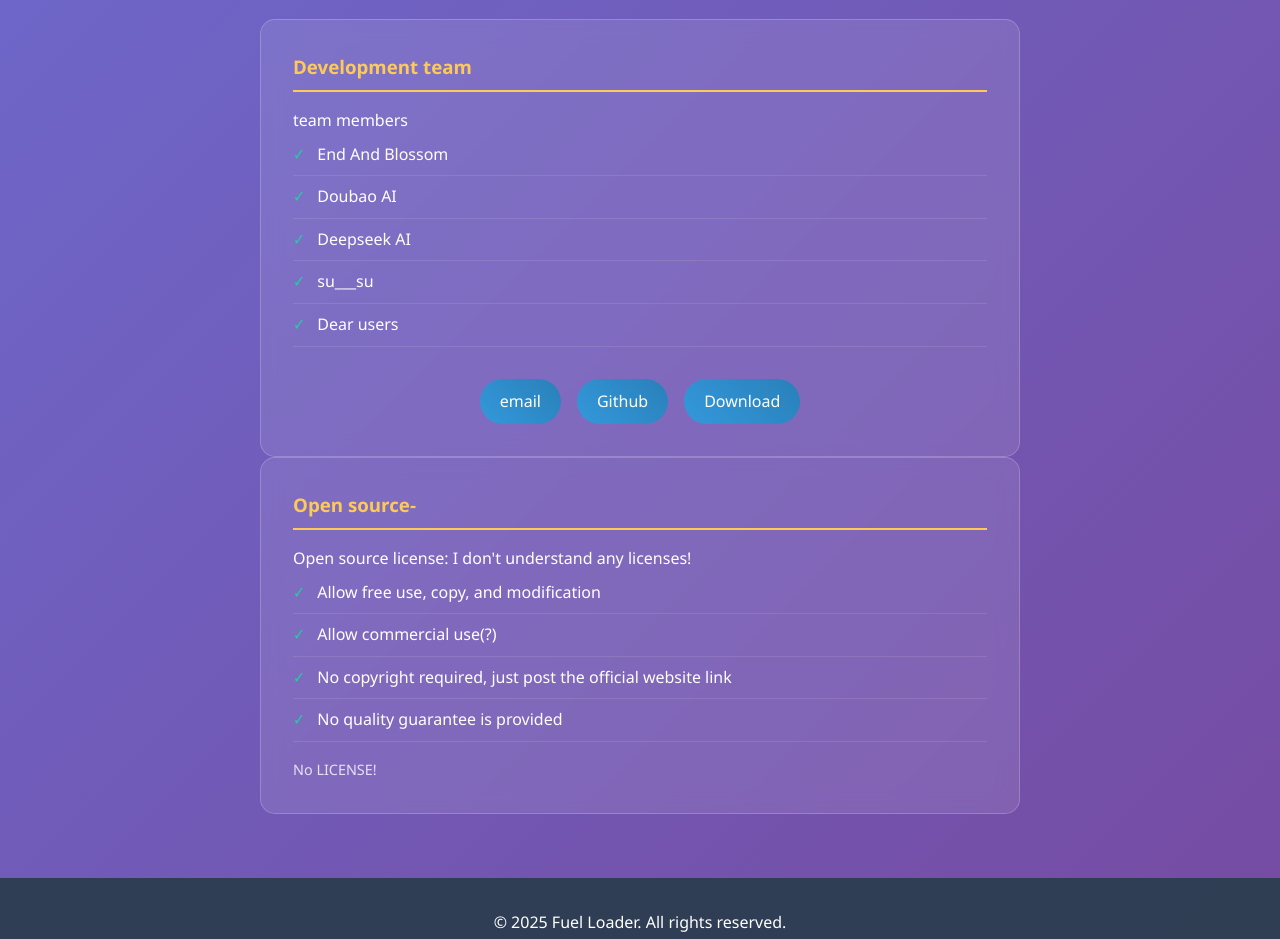
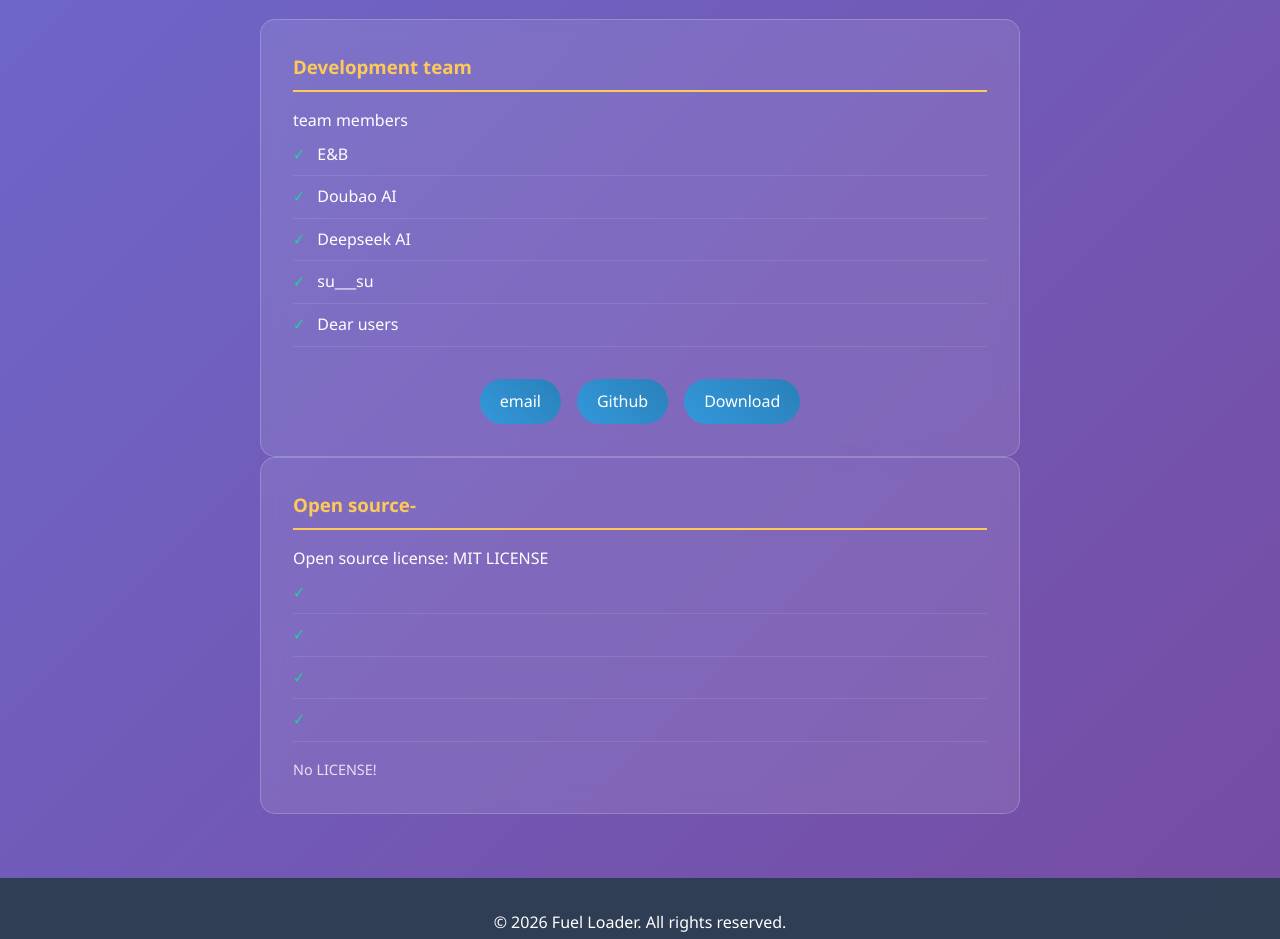
Before and after one commit to AS50SB/AS50SB.github.io, a plain HTML site: page about.html in a window 1280 px wide. Shown: the part 2000-2939 px from the top of the page. Drawn offline with Linux system fonts and the light colour scheme.

Commit message:
Update about.html

```diff
--- a/about.html
+++ b/about.html
@@ -3,10 +3,9 @@
 <head>
     <meta charset="UTF-8">
     <meta name="viewport" content="width=device-width, initial-scale=1.0">
-    <title>关于 - Fuel Loader</title>
+    <title>About - Fuel Loader</title>
     <link rel="stylesheet" href="css/style.css">
     <style>
-        /* 关于页面特有样式 */
         .about-hero {
             background: linear-gradient(135deg, #667eea 0%, #764ba2 100%);
             color: white;
@@ -200,7 +199,7 @@
                 <h3>Development team</h3>
                 <p>team members</p>
                 <ul class="feature-list">
-                    <li>End And Blossom</li>
+                    <li>E&B</li>
                     <li>Doubao AI</li>
                     <li>Deepseek AI</li>
                     <li>su___su</li>
@@ -216,12 +215,12 @@
 
             <div class="info-card">
                 <h3>Open source-</h3>
-                <p>Open source license: I don't understand any licenses!</p>
+                <p>Open source license: MIT LICENSE</p>
                 <ul class="feature-list">
-                    <li>Allow free use, copy, and modification</li>
-                    <li>Allow commercial use(?)</li>
-                    <li>No copyright required, just post the official website link</li>
-                    <li>No quality guarantee is provided</li>
+                    <li></li>
+                    <li></li>
+                    <li></li>
+                    <li></li>
                 </ul>
                 <p style="margin-top: 1rem; font-size: 0.9em; opacity: 0.8;">
                     No LICENSE!
@@ -231,7 +230,7 @@
     </main>
 
     <footer>
-        <p>&copy; 2025 Fuel Loader. All rights reserved. </p>
+        <p>&copy; 2026 Fuel Loader. All rights reserved. </p>
     </footer>
 
     <script src="js/script.js"></script>
```
